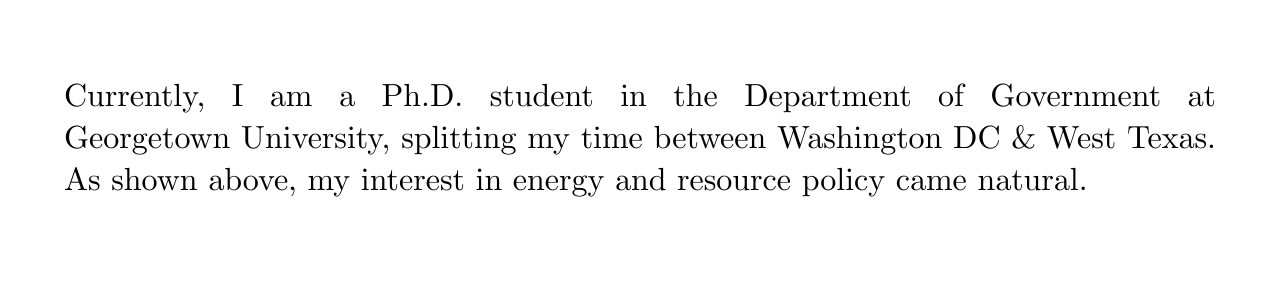
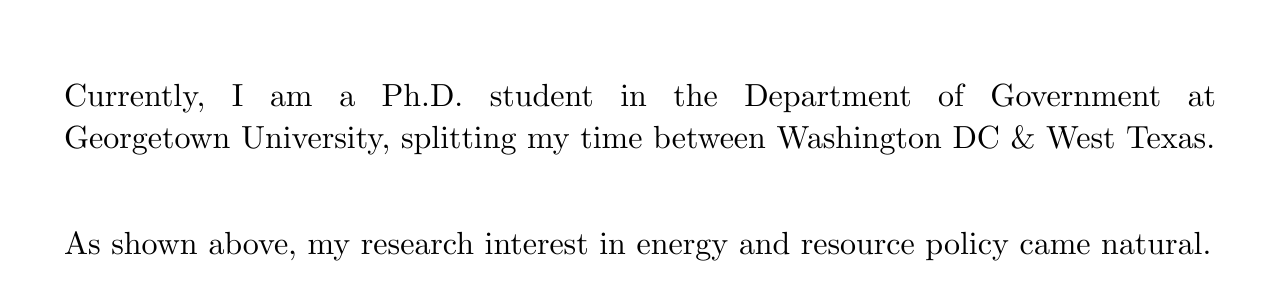
Before and after one commit to joel-chavez/site, a plain HTML site: page Home.html in a window 1280 px wide. Shown: the part 3838-4138 px from the top of the page. Drawn offline with Linux system fonts and the light colour scheme.

Commit message:
Update Home.html

```diff
--- a/Home.html
+++ b/Home.html
@@ -90,9 +90,11 @@
     <section class="section4">
       <div class="scrollContainer">
         <p class="animate-on-scroll textScaleIn" style="bottom:40%;"> Currently, I am a Ph.D. student in the Department of Government
-          at Georgetown University, splitting my time between Washington DC & West Texas. As shown above, my interest in energy and resource policy came natural.
+          at Georgetown University, splitting my time between Washington DC & West Texas.
         </p>
         <p class="animate-on-scroll imageFadeIn" style="z-index:1;"> <img src="images/DC-Georgetown.png" alt="DC Georgetown">
+        </p>
+        <p class="animate-on-scroll textScaleIn sec3" style="bottom:40%;"> As shown above, my research interest in energy and resource policy came natural.
         </p>
       </div>
       <div class="spacer"></div>
```
